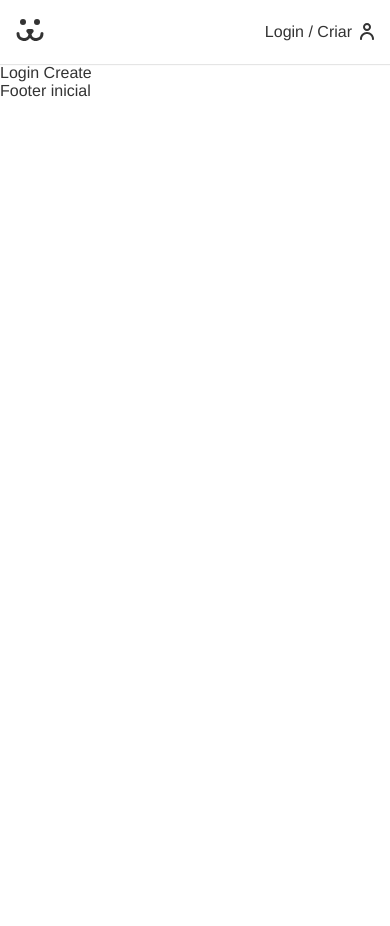
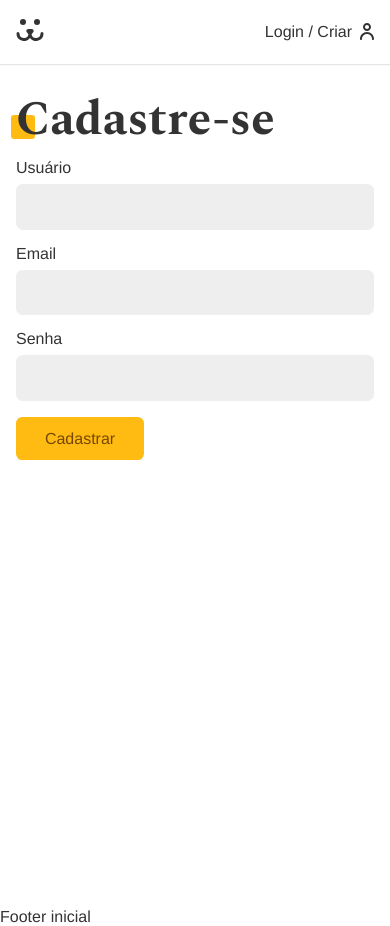
Before and after one commit to Murasakin/origamid-dogs, a React (Create React App) app: page /login/criar in a window 390 px wide. Before the commit the page ends 844 px from the top, so only its background shows below. Built offline with nearby package versions, Linux system fonts and the light colour scheme.

Commit message:
15 useFetch

```diff
--- a/src/Components/Login/Login.js
+++ b/src/Components/Login/Login.js
@@ -5,13 +5,15 @@
 import LoginForm from './LoginForm';
 import LoginPasswordLost from './LoginPasswordLost';
 import LoginPasswordReset from './LoginPasswordReset';
+import styles from './Login.module.css';
 
 const Login = () => {
   const { login } = React.useContext(UserContext);
 
   if (login) return <Navigate to="/conta" />;
   return (
-    <div>
+    <section className={styles.login}>
+      <div className={styles.forms}>
         <Routes>
           <Route path="/" element={<LoginForm />} />
           <Route path="criar" element={<LoginCreate />} />
@@ -19,6 +21,7 @@
           <Route path="resetar" element={<LoginPasswordReset />} />
         </Routes>
       </div>
+    </section>
   );
 };
 
--- /dev/null
+++ b/src/Components/Login/Login.module.css
@@ -0,0 +1,30 @@
+.login {
+  display: grid;
+  grid-template-columns: 1fr 1fr;
+  min-height: 100vh;
+  gap: 2rem;
+}
+
+.login::before {
+  content: '';
+  display: block;
+  background: url('../../Assets/login.jpg') no-repeat center center;
+  background-size: cover;
+}
+
+.forms {
+  max-width: 30rem;
+  padding: 1rem;
+}
+
+@media (max-width: 40rem) {
+  .login {
+    grid-template-columns: 1fr;
+  }
+  .login::before {
+    display: none;
+  }
+  .forms {
+    max-width: 100%;
+  }
+}
--- a/src/Components/Login/LoginCreate.js
+++ b/src/Components/Login/LoginCreate.js
@@ -1,7 +1,49 @@
 import React from 'react';
+import Input from '../Forms/Input';
+import Button from '../Forms/Button';
+import Error from '../Helper/Error';
+import useForm from '../../Hooks/UseForm';
+import { USER_POST } from '../../api';
+import { UserContext } from '../../UserContext';
+import useFetch from '../../Hooks/useFetch';
 
 const LoginCreate = () => {
-  return <div>Login Create</div>;
+  const username = useForm();
+  const email = useForm('email');
+  const password = useForm('password');
+
+  const { userLogin } = React.useContext(UserContext);
+  const { error, loading, request } = useFetch();
+
+  async function handleSubmit(e) {
+    e.preventDefault();
+    const { url, options } = USER_POST({
+      username: username.value,
+      email: email.value,
+      password: password.value,
+    });
+    const { response } = await request(url, options);
+    if (response.ok) {
+      userLogin(username.value, password.value);
+    }
+  }
+
+  return (
+    <section className="animeLeft">
+      <h1 className="title">Cadastre-se</h1>
+      <form onSubmit={handleSubmit}>
+        <Input label="Usuário" type="text" name="username" {...username} />
+        <Input label="Email" type="email" name="email" {...email} />
+        <Input label="Senha" type="password" name="password" {...password} />
+        {loading ? (
+          <Button disabled>Cadastrando...</Button>
+        ) : (
+          <Button>Cadastrar</Button>
+        )}
+        <Error error={error} />
+      </form>
+    </section>
+  );
 };
 
 export default LoginCreate;
--- a/src/Hooks/UseForm.js
+++ b/src/Hooks/UseForm.js
@@ -6,6 +6,11 @@
       /^(([^<>()[\].,;:\s@"]+(\.[^<>()[\].,;:\s@"]+)*)|(".+"))@(([^<>()[\].,;:\s@"]+\.)+[^<>()[\].,;:\s@"]{2,})$/i,
     message: 'Preencha um email válido',
   },
+  password: {
+    regex: /^(?=.*\d)(?=.*[a-z])(?=.*[A-Z])[0-9a-zA-Z]{8,}$/,
+    message:
+      'A senha precisa conter pelo menos 1 caractére maiúsculo, 1 minúsculo e 1 digito, e deve ter no mínimo 8 caractéres',
+  },
 };
 
 const UseForm = (type) => {
@@ -13,9 +18,9 @@
   const [error, setError] = React.useState(null);
 
   function validate(value) {
-    if (!type) {
-      return true;
-    }
+    // if (!type) {
+    //   return true;
+    // }
     if (value.length === 0) {
       setError('Preencha um valor.');
       return false;
--- /dev/null
+++ b/src/Hooks/useFetch.js
@@ -0,0 +1,37 @@
+import React from 'react';
+
+const useFetch = () => {
+  const [data, setData] = React.useState(null);
+  const [error, setError] = React.useState(null);
+  const [loading, setLoading] = React.useState(false);
+
+  const request = React.useCallback(async (url, options) => {
+    let response;
+    let json;
+    try {
+      setError(null);
+      setLoading(true);
+      response = await fetch(url, options);
+      json = await response.json();
+      if (!response.ok) {
+        throw new Error(json.message);
+      }
+    } catch (err) {
+      json = null;
+      setError(err.message);
+    } finally {
+      setData(json);
+      setLoading(false);
+      return { response, json };
+    }
+  }, []);
+
+  return {
+    data,
+    loading,
+    error,
+    request,
+  };
+};
+
+export default useFetch;
--- a/src/api.js
+++ b/src/api.js
@@ -36,3 +36,16 @@
     },
   };
 }
+
+export function USER_POST(body) {
+  return {
+    url: API_URL + '/api/user',
+    options: {
+      method: 'POST',
+      headers: {
+        'Content-Type': 'application/json',
+      },
+      body: JSON.stringify(body),
+    },
+  };
+}
```
Lines whose indentation alone changed are shown as unchanged.
